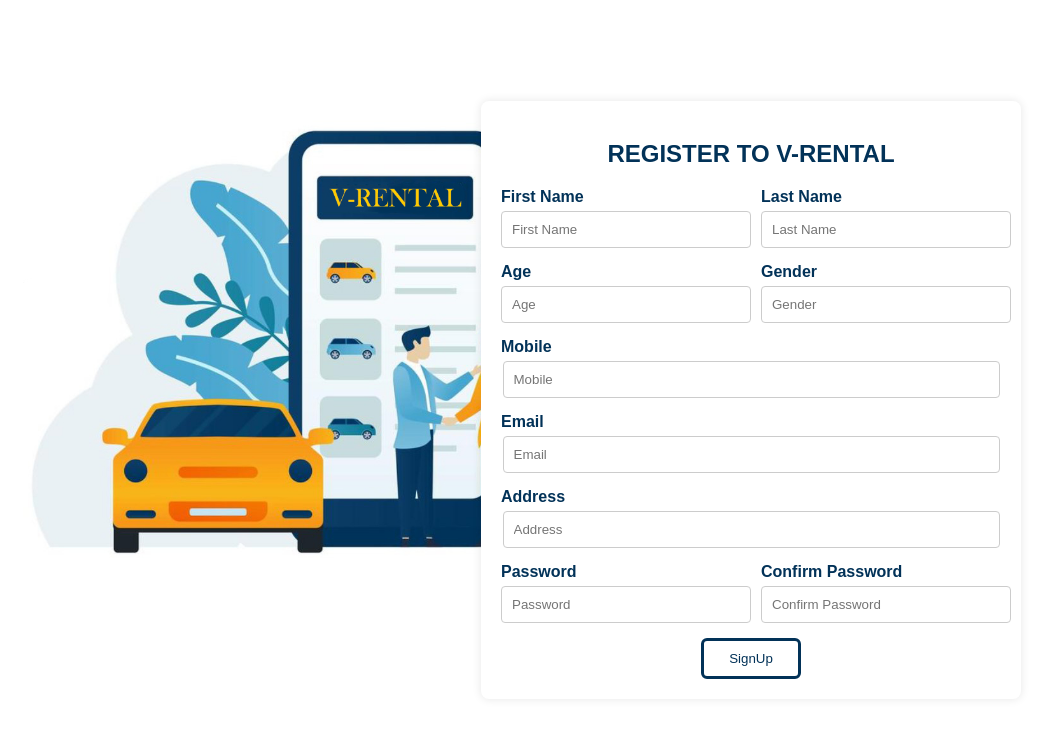
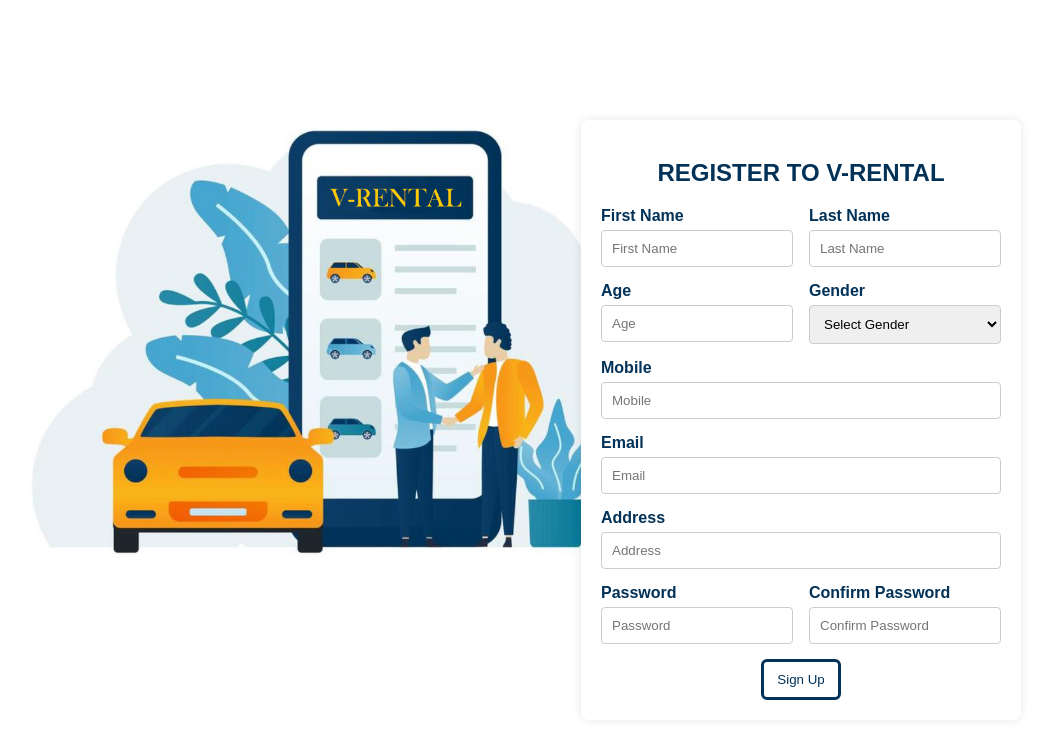
Before and after one commit to harishmk14/v-rental-service, a React (Create React App) app: page /signup in a window 1280 px wide. Shown: the top 738 px of the page, without its empty margins (67-1109 px from the left). Built offline with nearby package versions, Linux system fonts and the light colour scheme.

Commit message:
Sign in & up seperates

```diff
--- a/src/SignUp.js
+++ b/src/SignUp.js
@@ -1,61 +1,180 @@
-import React from 'react';
+import React, { useState } from 'react';
 import './styles.css';
 import img1 from '../src/img/img1.jpg';
 
-function SignIn() {
+function SignUp() {
+  const [formData, setFormData] = useState({
+    firstName: '',
+    lastName: '',
+    age: '',
+    gender: '',
+    mobile: '',
+    email: '',
+    address: '',
+    password: '',
+    confirmPassword: '',
+  });
+
+  const [errors, setErrors] = useState({});
+
+  const handleChange = (e) => {
+    const { name, value } = e.target;
+    setFormData({
+      ...formData,
+      [name]: value,
+    });
+  };
+
+  const validateForm = () => {
+    const newErrors = {};
+
+    Object.keys(formData).forEach((field) => {
+      if (!formData[field]) {
+        newErrors[field] = 'This field is required';
+      }
+    });
+
+    if (formData.password !== formData.confirmPassword) {
+      newErrors.confirmPassword = 'Passwords do not match';
+    }
+
+    if (!/^\d{10}$/.test(formData.mobile)) {
+      newErrors.mobile = 'Mobile number must be 10 digits';
+    }
+
+    setErrors(newErrors);
+
+    return Object.keys(newErrors).length === 0;
+  };
+
+  const handleSubmit = (e) => {
+    e.preventDefault();
+
+    if (validateForm()) {
+      console.log('Form submitted:', formData);
+      // Handle form submission logic
+    }
+  };
+
   return (
-    <div className="login-container">
-      <img src={img1} alt="Logo" className="login-logo" />
-      <div className="login-box">
+    <div className="register-container">
+      <img src={img1} alt="Logo" className="register-logo" />
+      <div className="register-box">
         <h2>REGISTER TO V-RENTAL</h2>
-        <form>
+        <form onSubmit={handleSubmit}>
           <div className="input-group horizontal-group">
             <div className="input-item">
-              <label className='newone'>First Name</label>
-              <input type="text" placeholder="First Name" />
+              <label>First Name</label>
+              <input
+                type="text"
+                placeholder="First Name"
+                name="firstName"
+                value={formData.firstName}
+                onChange={handleChange}
+              />
+              {errors.firstName && <span className="error">{errors.firstName}</span>}
             </div>
             <div className="input-item">
-              <label className='newone'>Last Name</label>
-              <input type="text" placeholder="Last Name" />
+              <label>Last Name</label>
+              <input
+                type="text"
+                placeholder="Last Name"
+                name="lastName"
+                value={formData.lastName}
+                onChange={handleChange}
+              />
+              {errors.lastName && <span className="error">{errors.lastName}</span>}
             </div>
           </div>
           <div className="input-group horizontal-group">
             <div className="input-item">
-              <label className='newone'>Age</label>
-              <input type="text" placeholder="Age" />
+              <label>Age</label>
+              <input
+                type="text"
+                placeholder="Age"
+                name="age"
+                value={formData.age}
+                onChange={handleChange}
+              />
+              {errors.age && <span className="error">{errors.age}</span>}
             </div>
             <div className="input-item">
-              <label className='newone'>Gender</label>
-              <input type="text" placeholder="Gender" />
+              <label>Gender</label>
+              <select
+                name="gender"
+                value={formData.gender}
+                onChange={handleChange}
+              >
+                <option value="">Select Gender</option>
+                <option value="Male">Male</option>
+                <option value="Female">Female</option>
+                <option value="Others">Others</option>
+              </select>
+              {errors.gender && <span className="error">{errors.gender}</span>}
             </div>
           </div>
           <div className="input-group">
             <label>Mobile</label>
-            <input type="text" placeholder="Mobile" />
+            <input
+              type="text"
+              placeholder="Mobile"
+              name="mobile"
+              value={formData.mobile}
+              onChange={handleChange}
+            />
+            {errors.mobile && <span className="error">{errors.mobile}</span>}
           </div>
           <div className="input-group">
             <label>Email</label>
-            <input type="text" placeholder="Email" />
+            <input
+              type="text"
+              placeholder="Email"
+              name="email"
+              value={formData.email}
+              onChange={handleChange}
+            />
+            {errors.email && <span className="error">{errors.email}</span>}
           </div>
           <div className="input-group">
             <label>Address</label>
-            <input type="text" placeholder="Address" />
+            <input
+              type="text"
+              placeholder="Address"
+              name="address"
+              value={formData.address}
+              onChange={handleChange}
+            />
+            {errors.address && <span className="error">{errors.address}</span>}
           </div>
           <div className="input-group horizontal-group">
             <div className="input-item">
               <label>Password</label>
-              <input type="password" placeholder="Password" />
+              <input
+                type="password"
+                placeholder="Password"
+                name="password"
+                value={formData.password}
+                onChange={handleChange}
+              />
+              {errors.password && <span className="error">{errors.password}</span>}
             </div>
             <div className="input-item">
               <label>Confirm Password</label>
-              <input type="password" placeholder="Confirm Password" />
+              <input
+                type="password"
+                placeholder="Confirm Password"
+                name="confirmPassword"
+                value={formData.confirmPassword}
+                onChange={handleChange}
+              />
+              {errors.confirmPassword && <span className="error">{errors.confirmPassword}</span>}
             </div>
           </div>
-          <button type="submit" className="login-button">SignUp</button>
+          <button type="submit" className="register-button">Sign Up</button>
         </form>
       </div>
     </div>
   );
 }
 
-export default SignIn;
+export default SignUp;
--- a/src/styles.css
+++ b/src/styles.css
@@ -335,14 +335,160 @@ body {
   padding: 84.4px;
 }
 
-/*login and register*/
+/*Registration Styles */
+.register-container {
+  display: flex;
+  justify-content: center;
+  align-items: center;
+  height: 100vh;
+  background-color: #ffffff;
+  padding: 20px;
+}
 
+.register-logo {
+  width: 600px;
+  position: absolute;
+  top: 120px;
+  left: 90px;
+}
+
+.register-box {
+  background: #fff;
+  padding: 20px;
+  border-radius: 8px;
+  box-shadow: 0 0 10px rgba(0, 0, 0, 0.1);
+  width: 500px;
+  text-align: center;
+  position: absolute;
+  right: 15%;
+  max-width: 400px;
+}
+
+.register-box h2 {
+  margin-bottom: 20px;
+  color: #023258;
+}
+
+.input-group {
+  margin-bottom: 15px;
+}
+
+.input-group label {
+  display: block;
+  margin-bottom: 5px;
+  font-weight: bold;
+  text-align: left;
+  color: #023258;
+}
+
+.input-group input,
+.input-group select {
+  width: 100%;
+  padding: 10px;
+  border: 1px solid #ccc;
+  border-radius: 4px;
+  box-sizing: border-box;
+}
+
+.input-group.horizontal-group {
+  display: flex;
+  justify-content: space-between;
+}
+
+.input-group.horizontal-group .input-item {
+  width: 48%;
+}
+
+.error {
+  color: red;
+  font-size: 12px;
+  margin-top: 5px;
+}
+
+.register-button {
+  width: 20%;
+  padding: 10px;
+  background-color: #ffffff;
+  color: #023258;
+  border: none;
+  cursor: pointer;
+  border-radius: 6px;
+  border-style: solid;
+  border-width: 3px;
+  border-color: #023258;
+}
+
+.register-button:hover {
+  background-color: #023258;
+  color: white;
+}
+
+@media (max-width: 768px) {
+  .register-box {
+    width: 90%;
+    right: 5%;
+  }
+
+  .input-group.horizontal-group {
+    flex-direction: column;
+  }
+
+  .input-group.horizontal-group .input-item {
+    width: 100%;
+  }
+
+  .register-button {
+    width: 40%;
+  }
+
+  .register-logo {
+    width: 80%;
+    top: 20px;
+    left: 10%;
+  }
+}
+
+@media (max-width: 480px) {
+  .register-box {
+    width: 100%;
+    right: 0;
+    padding: 10px;
+  }
+
+  .input-group.horizontal-group {
+    flex-direction: column;
+  }
+
+  .input-group.horizontal-group .input-item {
+    width: 100%;
+  }
+
+  .register-button {
+    width: 60%;
+  }
+
+  .register-logo {
+    width: 100%;
+    top: 10px;
+    left: 0;
+  }
+}
+
+/*Login Styles */
 .login-container {
   display: flex;
   justify-content: center;
   align-items: center;
   height: 100vh;
   background-color: #ffffff;
+  padding: 20px;
+}
+
+.login-logo {
+  width: 600px;
+  position: absolute;
+  top: 120px;
+  left: 90px;
 }
 
 .login-box {
@@ -354,6 +500,7 @@ body {
   text-align: center;
   position: absolute;
   right: 15%;
+  max-width: 400px;
 }
 
 .login-box h2 {
@@ -363,7 +510,6 @@ body {
 
 .input-group {
   margin-bottom: 15px;
-  text-align: center;
 }
 
 .input-group label {
@@ -374,11 +520,13 @@ body {
   color: #023258;
 }
 
-.input-group input {
-  width: 95%;
+.input-group input,
+.input-group select {
+  width: 100%;
   padding: 10px;
   border: 1px solid #ccc;
   border-radius: 4px;
+  box-sizing: border-box;
 }
 
 .input-group.horizontal-group {
@@ -388,6 +536,12 @@ body {
 
 .input-group.horizontal-group .input-item {
   width: 48%;
+}
+
+.error {
+  color: red;
+  font-size: 12px;
+  margin-top: 5px;
 }
 
 .login-button {
@@ -421,13 +575,6 @@ body {
 
 .login-links a:hover {
   text-decoration: underline;
-}
-
-.login-logo {
-  width: 600px;
-  position: absolute;
-  top: 120px;
-  left: 90px;
 }
 
 @media (max-width: 768px) {
```
